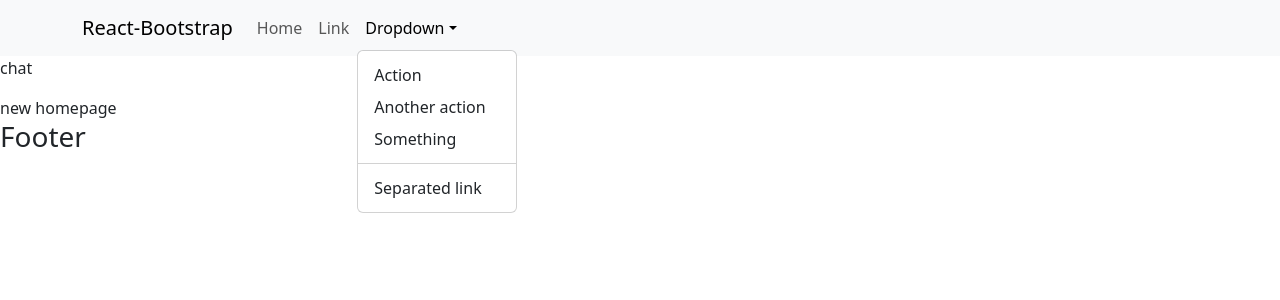
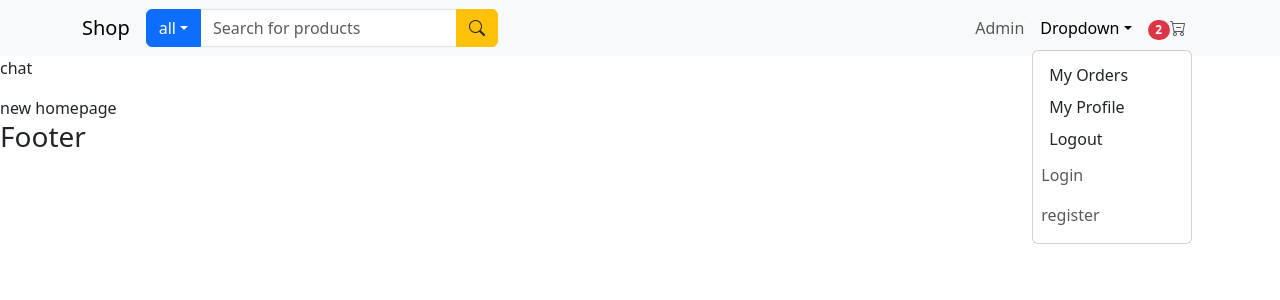
Before and after one commit to Selliott456/mern-stack-store, a React (Create React App) app in the folder frontend/: page / in a window 1280 px wide. Both pictures are taken after a click on the button "Dropdown". Shown: the top 300 px of the page. Built offline with nearby package versions, Linux system fonts and the light colour scheme.

Commit message:
adds header styling using bootstrap

```diff
--- a/frontend/package.json
+++ b/frontend/package.json
@@ -7,6 +7,7 @@
     "@testing-library/react": "^13.4.0",
     "@testing-library/user-event": "^13.5.0",
     "bootstrap": "^5.3.3",
+    "bootstrap-icons": "^1.11.3",
     "react": "^18.2.0",
     "react-bootstrap": "^2.10.2",
     "react-dom": "^18.2.0",
--- a/frontend/src/components/HeaderComponent.js
+++ b/frontend/src/components/HeaderComponent.js
@@ -1,29 +1,70 @@
-import Container from "react-bootstrap/Container";
-import Nav from "react-bootstrap/Nav";
-import Navbar from "react-bootstrap/Navbar";
-import NavDropdown from "react-bootstrap/NavDropdown";
-
+import {
+  Container,
+  Nav,
+  Navbar,
+  NavDropdown,
+  Badge,
+  Form,
+  Dropdown,
+  DropdownButton,
+  Button,
+  InputGroup,
+} from "react-bootstrap";
+import { Link } from "react-router-dom";
 const HeaderComponent = () => {
   return (
-    <Navbar expand="lg" className="bg-body-tertiary">
+    <Navbar collapseOnSelect expand="lg" className="bg-body-tertiary">
       <Container>
-        <Navbar.Brand href="#home">React-Bootstrap</Navbar.Brand>
-        <Navbar.Toggle aria-controls="basic-navbar-nav" />
-        <Navbar.Collapse id="basic-navbar-nav">
+        <Nav.Link as={Link} to="/">
+          <Navbar.Brand href="/">Shop</Navbar.Brand>
+        </Nav.Link>
+        <Navbar.Toggle aria-controls="responsive-navbar-nav" />
+        <Navbar.Collapse id="responsive-navbar-nav">
           <Nav className="me-auto">
-            <Nav.Link href="#home">Home</Nav.Link>
-            <Nav.Link href="#link">Link</Nav.Link>
-            <NavDropdown title="Dropdown" id="basic-nav-dropdown">
-              <NavDropdown.Item href="#action/3.1">Action</NavDropdown.Item>
-              <NavDropdown.Item href="#action/3.2">
-                Another action
+            <InputGroup>
+              <DropdownButton id="dropdown-basic-button" title="all">
+                <Dropdown.Item>Electronics</Dropdown.Item>
+                <Dropdown.Item>Books</Dropdown.Item>
+                <Dropdown.Item>Cars</Dropdown.Item>
+              </DropdownButton>
+
+              <Form.Control type="text" placeholder="Search for products" />
+              <Button variant="warning">
+                <i className="bi bi-search text-dark"></i>
+              </Button>
+            </InputGroup>
+          </Nav>
+          <Nav>
+            <Nav.Link as={Link} to="/admin/orders">
+              Admin
+              <span className="position-absolute top-1 start-10 translate-middle p2 bg-danger border border-light rounded-circle"></span>
+            </Nav.Link>
+            <NavDropdown title="Dropdown" id="collapsible-nav-dropdown">
+              <NavDropdown.Item
+                eventKey="user/my-orders"
+                as={Link}
+                to="/user/my-orders"
+              >
+                My Orders
               </NavDropdown.Item>
-              <NavDropdown.Item href="#action/3.3">Something</NavDropdown.Item>
-              <NavDropdown.Divider />
-              <NavDropdown.Item href="#action/3.4">
-                Separated link
+              <NavDropdown.Item eventKey="user" as={Link} to="/user">
+                My Profile
               </NavDropdown.Item>
+              <NavDropdown.Item>Logout</NavDropdown.Item>
+              <Nav.Link as={Link} to="/login">
+                Login
+              </Nav.Link>
+              <Nav.Link as={Link} to="/register">
+                register
+              </Nav.Link>
             </NavDropdown>
+            <Nav.Link as={Link} to="/cart">
+              <Badge pill bg="danger">
+                2
+              </Badge>
+              <i className="bi bi-cart-dash"></i>
+              <span className="ms-1"></span>
+            </Nav.Link>
           </Nav>
         </Navbar.Collapse>
       </Container>
--- a/frontend/src/index.js
+++ b/frontend/src/index.js
@@ -4,6 +4,7 @@ import "./index.css";
 import App from "./App";
 import reportWebVitals from "./reportWebVitals";
 import "bootstrap/dist/css/bootstrap.min.css";
+import "bootstrap-icons/font/bootstrap-icons.css";
 
 const root = ReactDOM.createRoot(document.getElementById("root"));
 root.render(
```
Also changed, not shown: 1 other file (tests, documents, lock files or other folders).
